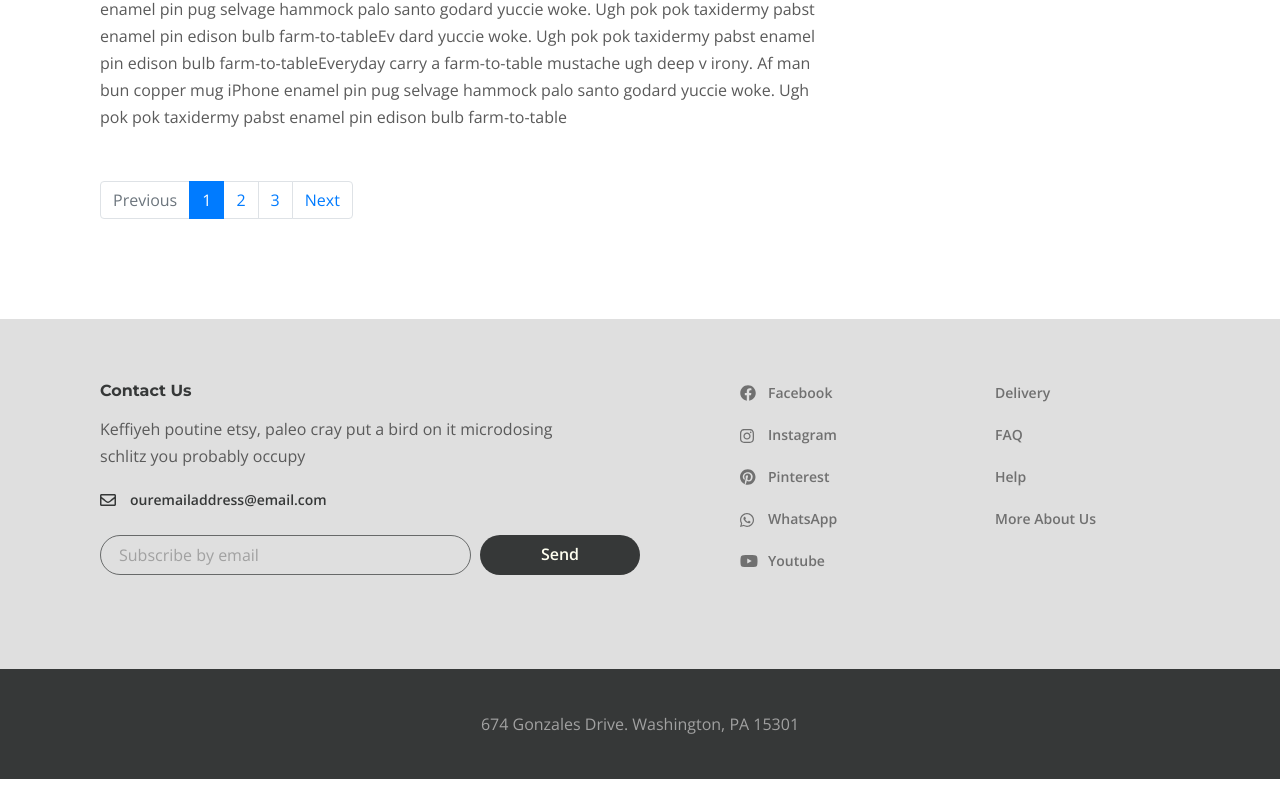
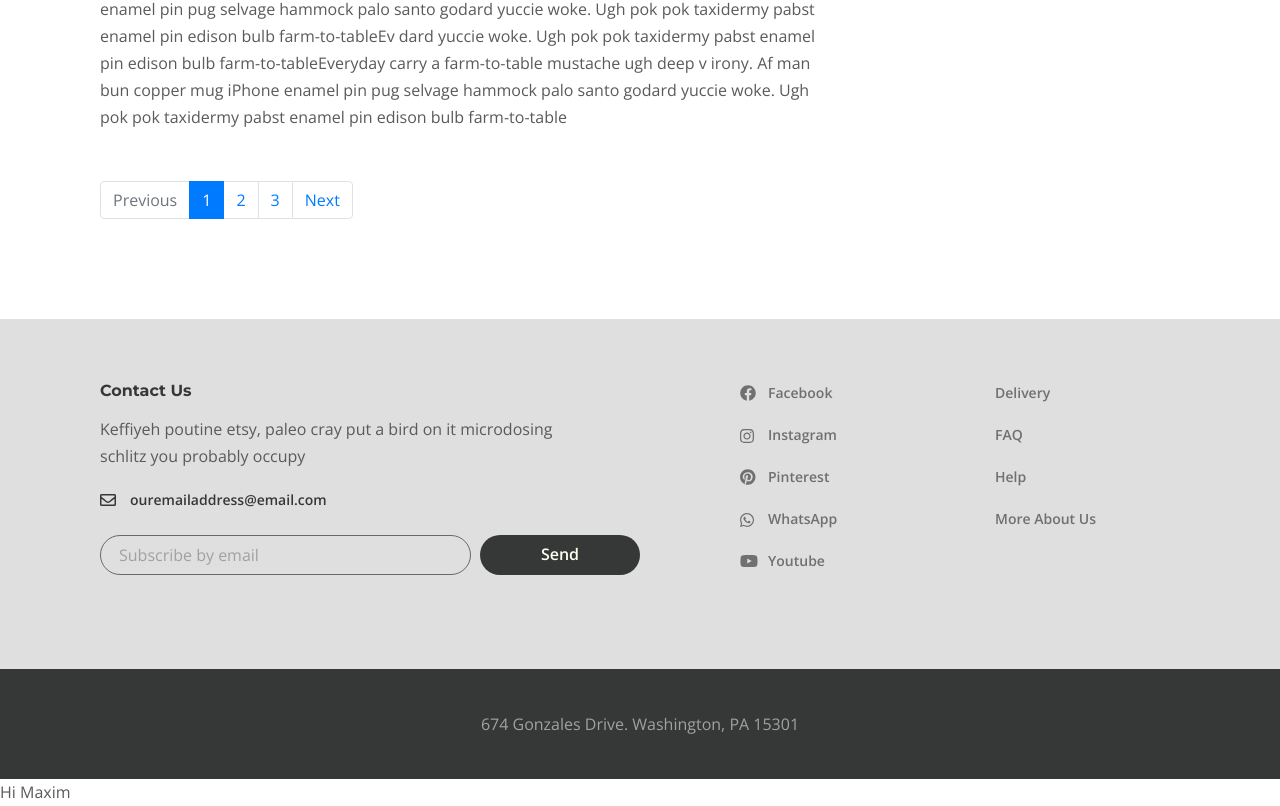
Before and after one commit to robert1106/welcome-to-my-home, an Angular app: page /blog in a window 1280 px wide. Shown: the part 6711-7517 px from the top of the page. Before the commit the page ends 7490 px from the top, so only its background shows below. Built offline with nearby package versions, Linux system fonts and the light colour scheme.

Commit message:
Revert "test2  commit"
This reverts commit 4acf5b11ca7486ead465c284d49e773739f686d6.

```diff
--- a/src/app/blog/blog.component.ts
+++ b/src/app/blog/blog.component.ts
@@ -9,10 +9,6 @@ import { PageChangedEvent } from 'ngx-bootstrap/pagination';
 export class BlogComponent implements OnInit {
 
   constructor() { }
-
-  a = 1;
-  b = 2;
-  sum = this.a + this.b;
 
   contentArray = new Array(3).fill('');
 
@@ -161,7 +157,6 @@ export class BlogComponent implements OnInit {
 
   ngOnInit(): void {
 
-    console.log(this.sum);
   }
 
   pageChanged(event: PageChangedEvent): void {
--- a/src/index.html
+++ b/src/index.html
@@ -11,5 +11,6 @@
 </head>
 <body>
   <app-root></app-root>
+  <p>Hi Maxim</p>
 </body>
 </html>
```
